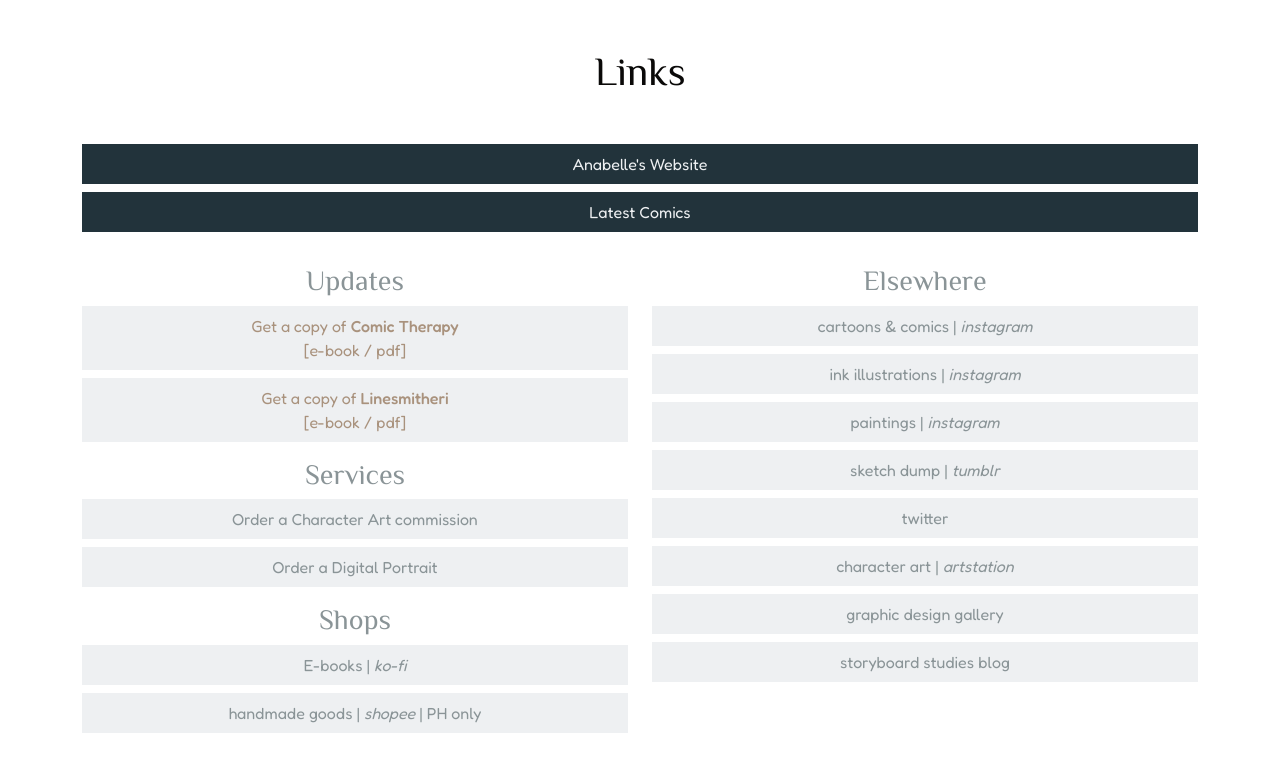
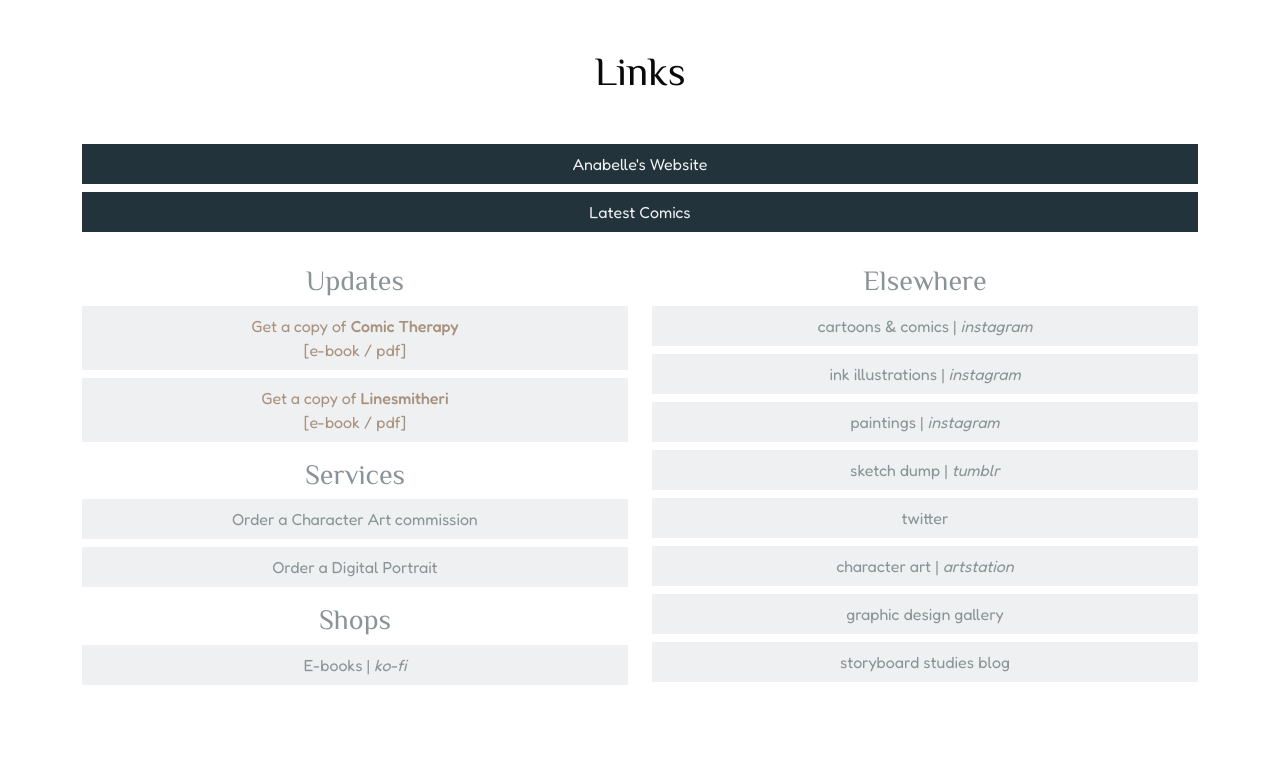
Before and after one commit to nabelore/nabelore.github.io, a Jekyll site: the page built from assets/html/links.html, in a window 1280 px wide. Shown: the top 772 px of the page. Built offline with Jekyll 4.4.1, drawn with Linux system fonts in a browser that asks for light colours.

Commit message:
Update links.html

```diff
--- a/assets/html/links.html
+++ b/assets/html/links.html
@@ -78,13 +78,8 @@ layout: base
 			<div class="linksShop">
 				<ul class="actions stacked linksPage mb-0">
 					<a href="https://ko-fi.com/anonabelle/shop" target="_blank" class="button">
-						<li>
+						<li class="mb-0">
 							E-books | <i>ko-fi</i>
-						</li>
-					</a>
-					<a href="https://shopee.com/craftsmitheri" target="_blank" class="button">
-						<li class="mb-0">
-							handmade goods | <i>shopee</i> | PH only
 						</li>
 					</a>
 				</ul>
```
